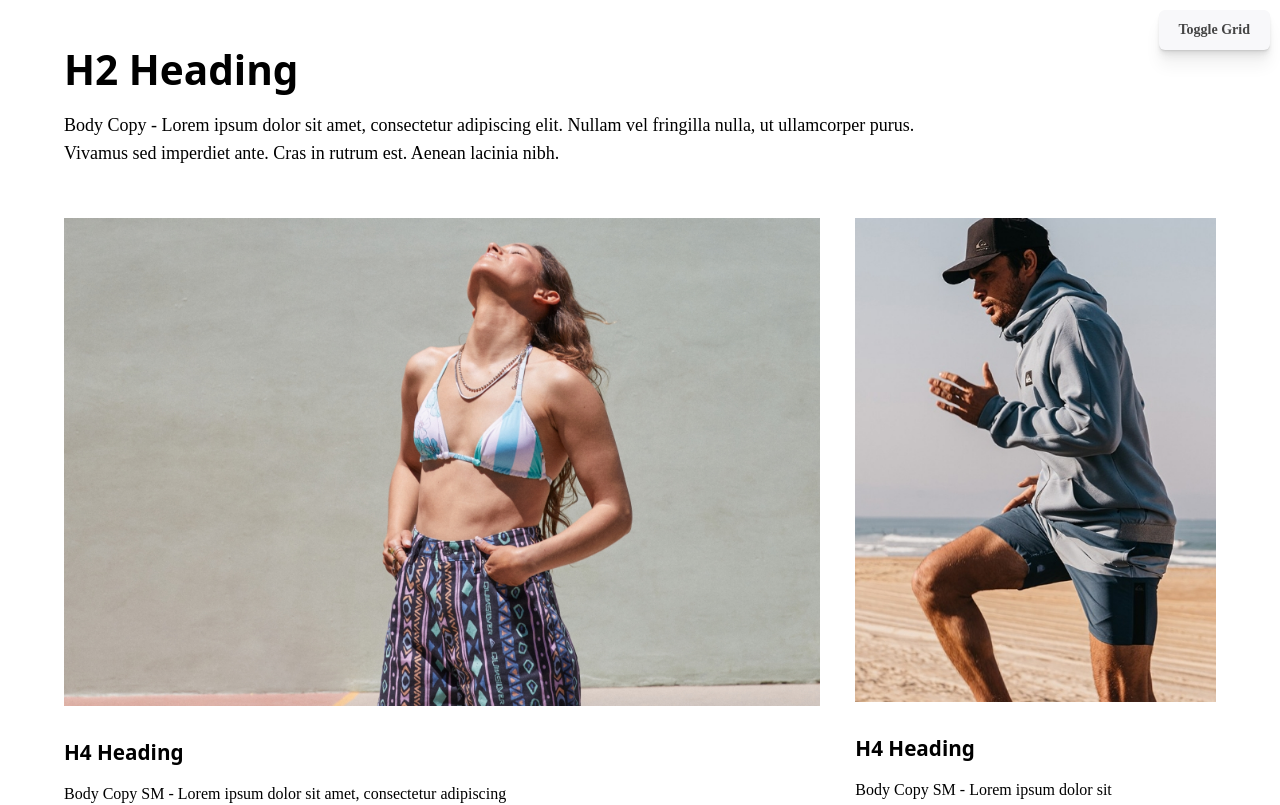
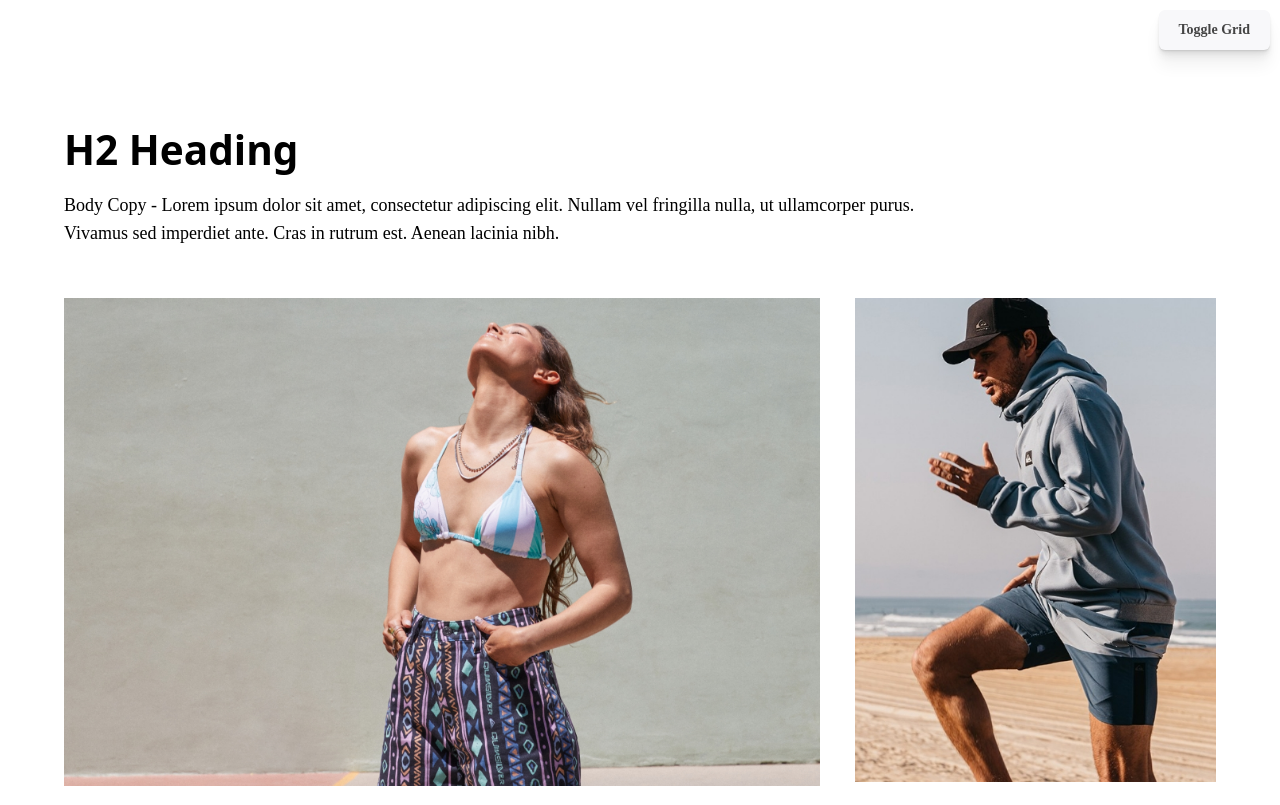
Before and after one commit to richrosales/qs-hp, a Next.js app: page / in a window 1280 px wide. Shown: the top 805 px of the page. Built offline with nearby package versions, Linux system fonts and the light colour scheme; a web font is replaced by a local one.

Commit message:
adding spacing at top

```diff
--- a/src/styles/globals.css
+++ b/src/styles/globals.css
@@ -211,6 +211,10 @@
     padding: 0;
   }
 
+  main {
+    padding-top: 80px;
+  }
+
   .section {
     @apply py-10 lg:py-20;
   }
```
